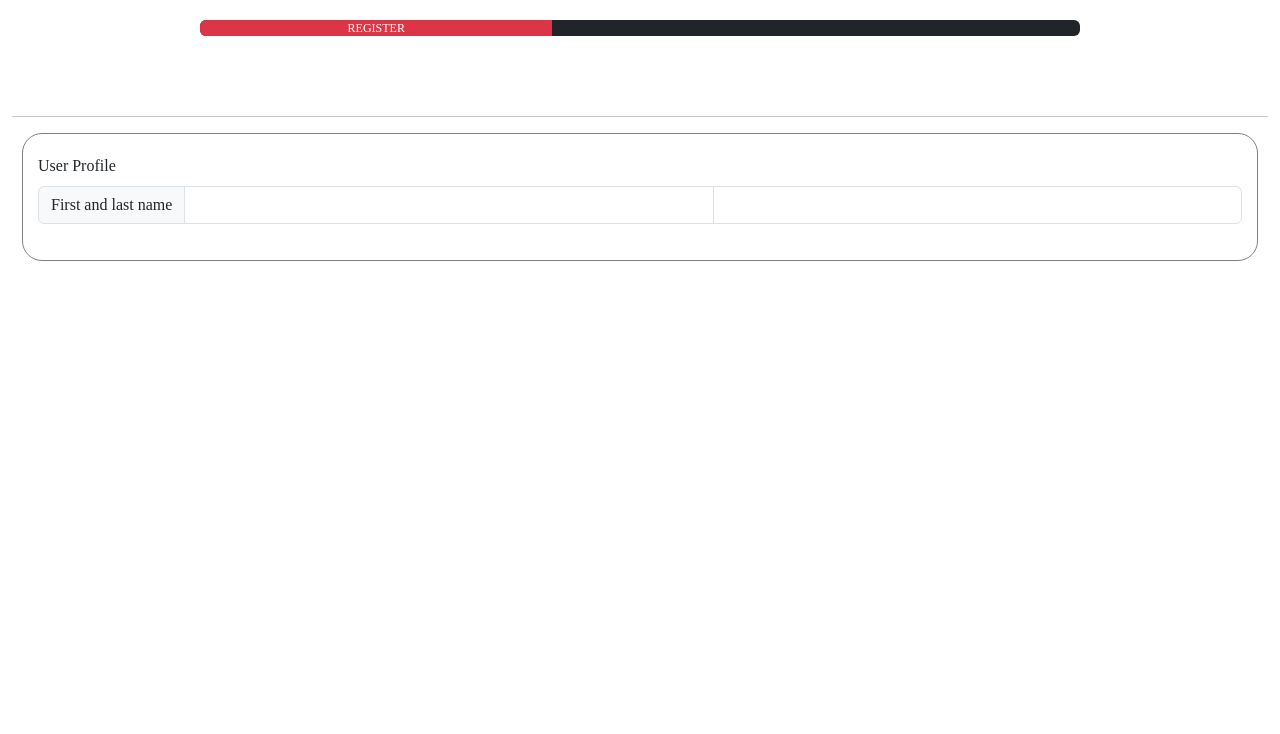
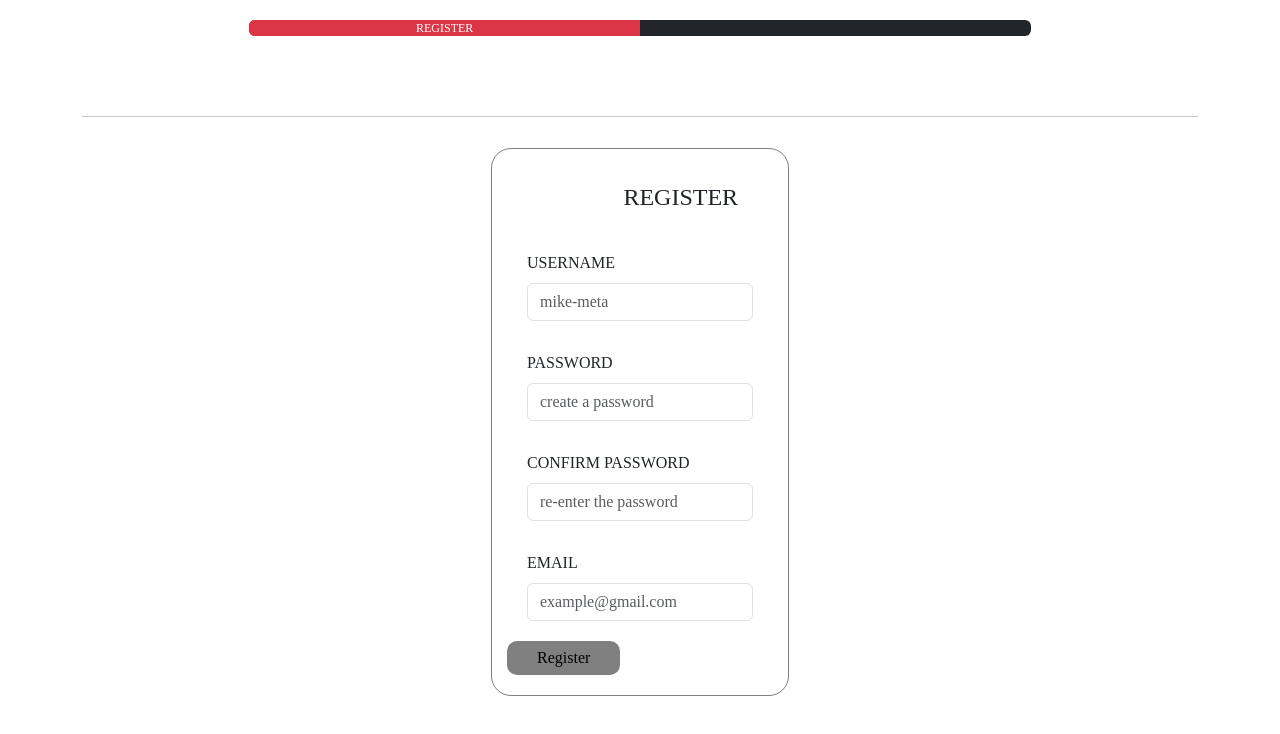
Before and after one commit to Red-stevo/E-LearningHub, a React (Vite) app in the folder student-learning-assistant/: page /student-assistant/register in a window 1280 px wide. Shown: the top 734 px of the page. Built offline with nearby package versions, Linux system fonts and the light colour scheme.

Commit message:
done with the designing, next up functionality

```diff
--- a/student-learning-assistant/src/AppPages/Component/Progress.jsx
+++ b/student-learning-assistant/src/AppPages/Component/Progress.jsx
@@ -1,7 +1,7 @@
 import {ProgressBar} from "react-bootstrap";
 import './../Styles/RegistrationPage.css'
 // eslint-disable-next-line react/prop-types
-const Progress = ( { register, verify, profile } ) => {
+const Progress = ( { register, verify} ) => {
     return(
         <div className={"bar"}>
             <ProgressBar className={'bg-dark'} >
@@ -11,9 +11,6 @@ const Progress = ( { register, verify, profile } ) => {
                 <ProgressBar
                     striped={false} now={verify} className={'verify-email'} variant={'success'}
                     label={"VERIFY EMAIL"}/>
-                <ProgressBar
-                    striped={false} now={profile} className={'profile'} variant={'info'}
-                    label={"(OPTIONAL)USER PROFILE"}/>
             </ProgressBar>
         </div>
     );
--- a/student-learning-assistant/src/AppPages/Component/UserProfileForm.jsx
+++ /dev/null
@@ -1,16 +0,0 @@
-import {Form, FormLabel, InputGroup} from "react-bootstrap";
-
-const UserProfileForm = () => {
-    return(<div>
-        <Form>
-            <FormLabel>User Profile</FormLabel>
-            <InputGroup className="mb-3">
-                <InputGroup.Text>First and last name</InputGroup.Text>
-                <Form.Control aria-label="First name" />
-                <Form.Control aria-label="Last name" />
-            </InputGroup>
-        </Form>
-    </div>);
-}
-
-export default UserProfileForm;
--- a/student-learning-assistant/src/AppPages/RoutedPages/RegistrationPage.jsx
+++ b/student-learning-assistant/src/AppPages/RoutedPages/RegistrationPage.jsx
@@ -4,24 +4,21 @@ import Progress from "../Component/Progress.jsx";
 import RegistrationForm from "../Component/RegistrationForm.jsx";
 import VerifyEmailForm from "../Component/VerifyEmailForm.jsx";
 import './../Styles/RegistrationPage.css'
-import UserProfileForm from "../Component/UserProfileForm.jsx";
+
 
 export const RegistrationPage = () => {
-    const [register, setRegister] = useState(40);
+    const [register, setRegister] = useState(50);
     const [verify, setVerify] = useState(0);
-    const [profile, setProfile] = useState(0);
-    const [registrationPage, setRegistrationPage] = useState(false);
+    const [registrationPage, setRegistrationPage] = useState(true);
     const [verifyEmail, setVerifyEmail] = useState(false)
-    const [userprofile, setUserProfile] = useState(true)
 
     return(
-        <Container fluid={"xxl"}>
-            <Progress register={register} verify={verify} profile={profile}/>
+        <Container fluid={"xl"}>
+            <Progress register={register} verify={verify} />
             <hr />
             <div>
                 {registrationPage && <RegistrationForm />}
                 {verifyEmail && <VerifyEmailForm />}
-                {userprofile && <UserProfileForm />}
             </div>
         </Container>
     );
```
Also changed, not shown: student-learning-assistant/src/AppPages/Styles/RegistrationPage.css (line endings or trailing spaces).
